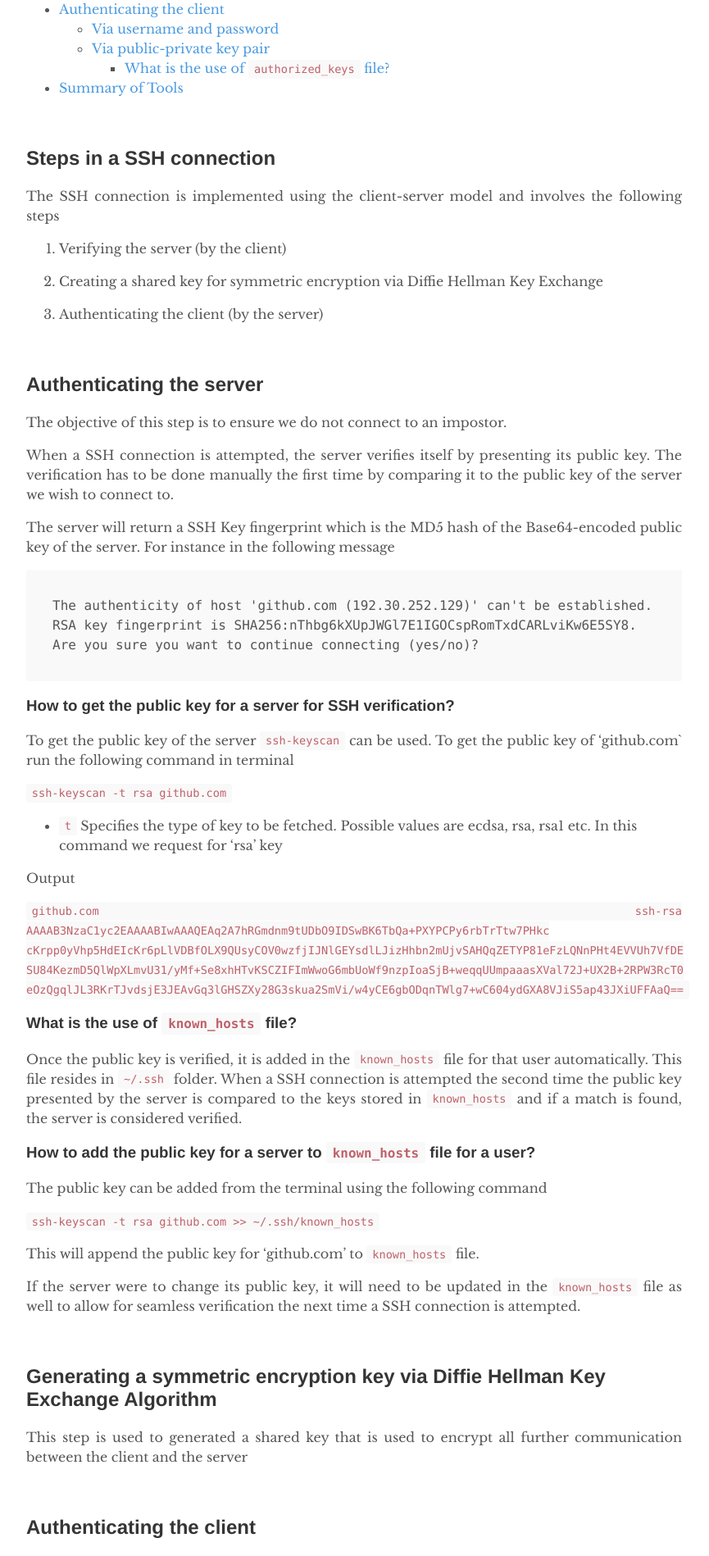
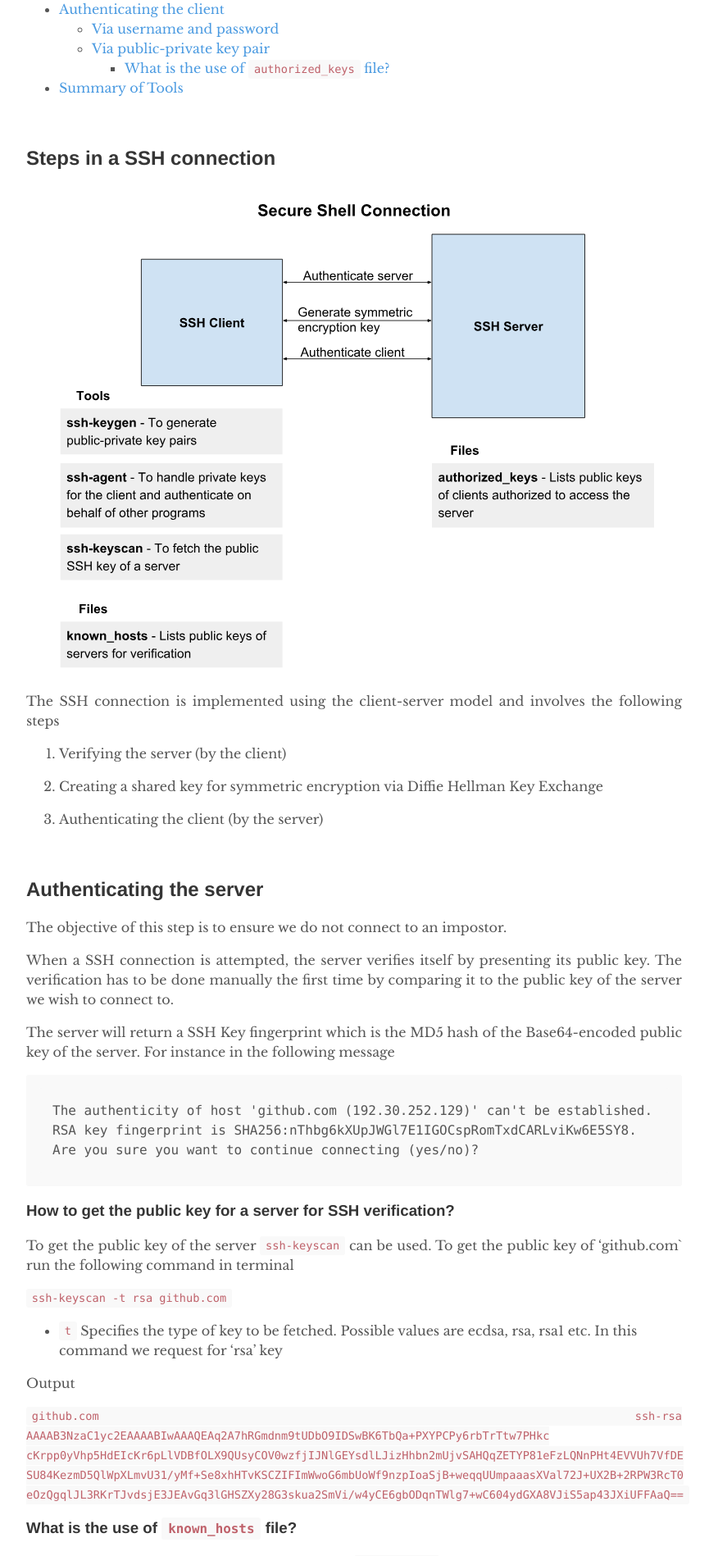
Before and after one commit to dsinecos/dsinecos.github.io, a Jekyll site: the page built from _posts/2018-11-29-SSH-the-whole-shebang.md, in a window 1280 px wide. Shown: the part 636-2534 px from the top of the page at 82% size, without its empty margins (208-1073 px from the left). Built offline with Jekyll 4.4.1, drawn with Linux system fonts in a browser that asks for light colours.

Commit message:
update blog

```diff
--- a/_posts/2018-11-29-SSH-the-whole-shebang.md
+++ b/_posts/2018-11-29-SSH-the-whole-shebang.md
@@ -26,6 +26,8 @@ In this post I want to understand the different tools involved - for generating
 <br>
 
 ## Steps in a SSH connection
+
+![ssh-tools](/assets/ssh-tools.svg)
 
 The SSH connection is implemented using the client-server model and involves the following steps
 
```
